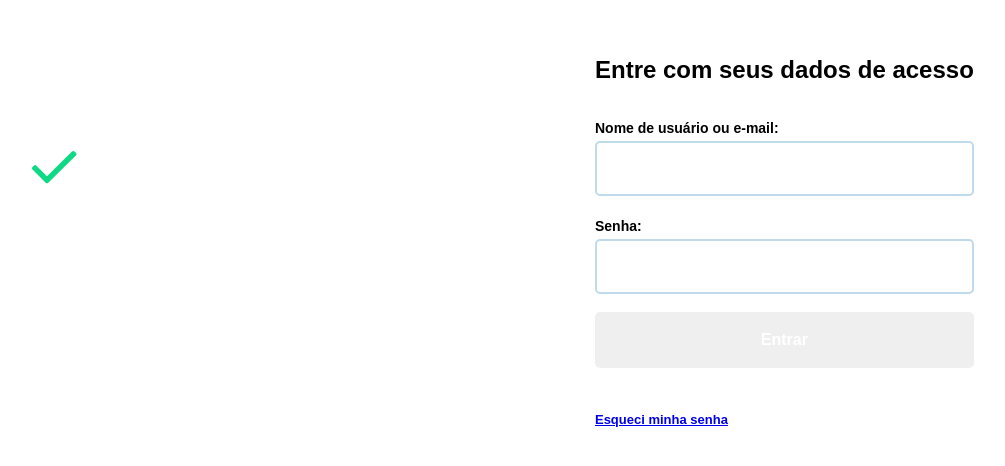
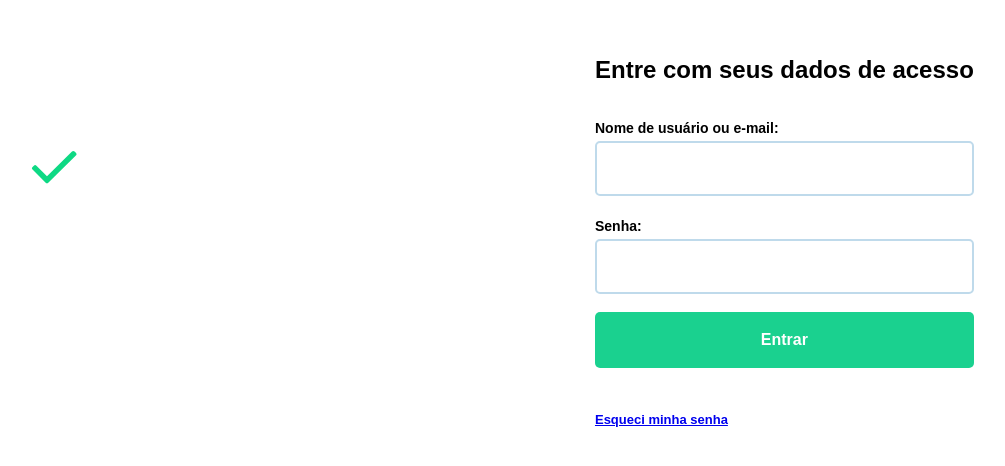
Before and after one commit to LipeSou/taskFacilita, a Vue app: page / in a window 1280 px wide. Shown: the part 158-624 px from the top of the page, without its empty margins (86-1091 px from the left). Built offline with nearby package versions, Linux system fonts and the light colour scheme; a web font is replaced by a local one.

Commit message:
feat: make button reusable

```diff
--- /dev/null
+++ b/src/components/common/ButtonFacilita.vue
@@ -0,0 +1,56 @@
+<script setup lang="ts">
+import { computed } from 'vue'
+
+const props = defineProps({
+  width: {
+    type: String,
+    default: '100%'
+  },
+  height: {
+    type: String,
+    default: ''
+  },
+  backgroundColor: {
+    type: String,
+    default: '#007BFF'
+  },
+  color: {
+    type: String,
+    default: '#FFFFFF'
+  },
+  buttonText: {
+    type: String,
+    default: 'Click Me'
+  },
+  additionalStyles: {
+    type: Object as () => Record<string, string | number>,
+    default: () => ({})
+  }
+})
+
+const emit = defineEmits(['click'])
+
+const onClick = () => {
+  emit('click')
+}
+
+const buttonStyles = computed(() => ({
+  width: props.width,
+  height: props.height,
+  backgroundColor: props.backgroundColor,
+  color: props.color,
+  borderRadius: '5px',
+  padding: '19px',
+  fontSize: '16px',
+  fontWeight: '700',
+  marginTop: '18px',
+  marginBottom: '42px',
+  ...props.additionalStyles
+}))
+</script>
+
+<template>
+  <button :style="buttonStyles" type="submit" @click="onClick">
+    <slot></slot>
+  </button>
+</template>
--- a/src/components/common/inputFacilita.vue
+++ b/src/components/common/inputFacilita.vue
@@ -1,5 +1,5 @@
 <script setup lang="ts">
-import { defineProps, defineEmits } from 'vue'
+import { defineEmits } from 'vue'
 
 const { modelValue, placeholder, type, label, isSeachComponent } = defineProps({
   modelValue: {
--- a/src/components/useCases/login/LoginContainer.vue
+++ b/src/components/useCases/login/LoginContainer.vue
@@ -1,4 +1,5 @@
 <script setup lang="ts">
+import ButtonFacilita from '@/components/common/ButtonFacilita.vue'
 import InputFacilita from '@/components/common/inputFacilita.vue'
 import router from '@/router'
 
@@ -14,7 +15,7 @@ const login = () => {
         <InputFacilita label="Nome de usuário ou e-mail:" type="text" />
         <div class="divider"></div>
         <InputFacilita label="Senha:" type="password" />
-        <button class="button" type="submit">Entrar</button>
+        <ButtonFacilita backgroundColor="#1AD18F" @click="login">Entrar</ButtonFacilita>
         <p><a href="#" class="forget-password">Esqueci minha senha</a></p>
       </form>
     </div>
```
